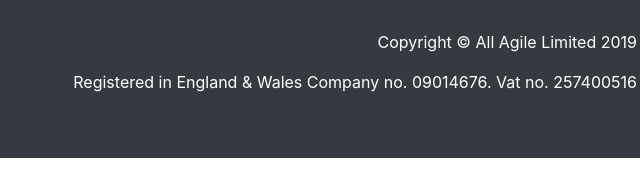
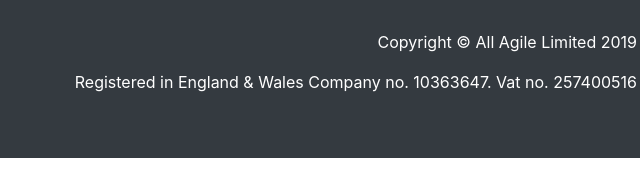
Before and after one commit to AllAgile/allagile.co.uk, a website: page contact/index.html in a window 1280 px wide. Shown: the part 624-797 px from the top of the page, 488-1128 px from the left. Drawn offline with nearby package versions, Linux system fonts and the light colour scheme; files whose address does not match are found by name.

Commit message:
Company No

```diff
--- a/contact/index.html
+++ b/contact/index.html
@@ -161,7 +161,7 @@
   <footer class="py-5 bg-dark">
     <div class="container m-0 text-right text-white">
       <p>Copyright &copy; All Agile Limited 2019</p>
-      <p>Registered in England & Wales Company no. 09014676. Vat no. 257400516</p>
+      <p>Registered in England & Wales Company no. 10363647. Vat no. 257400516</p>
     </div>
     <!-- /.container -->
   </footer>
```
